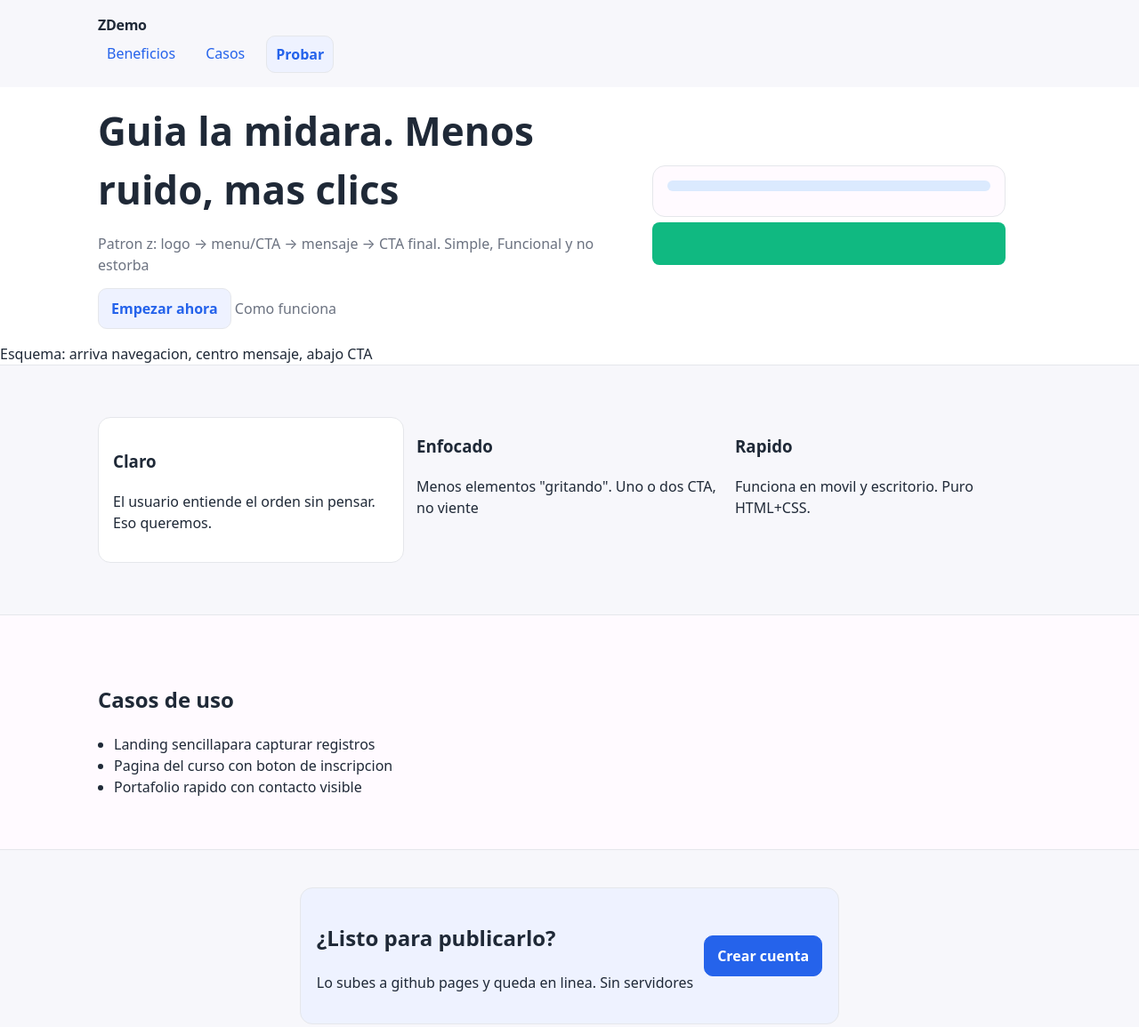
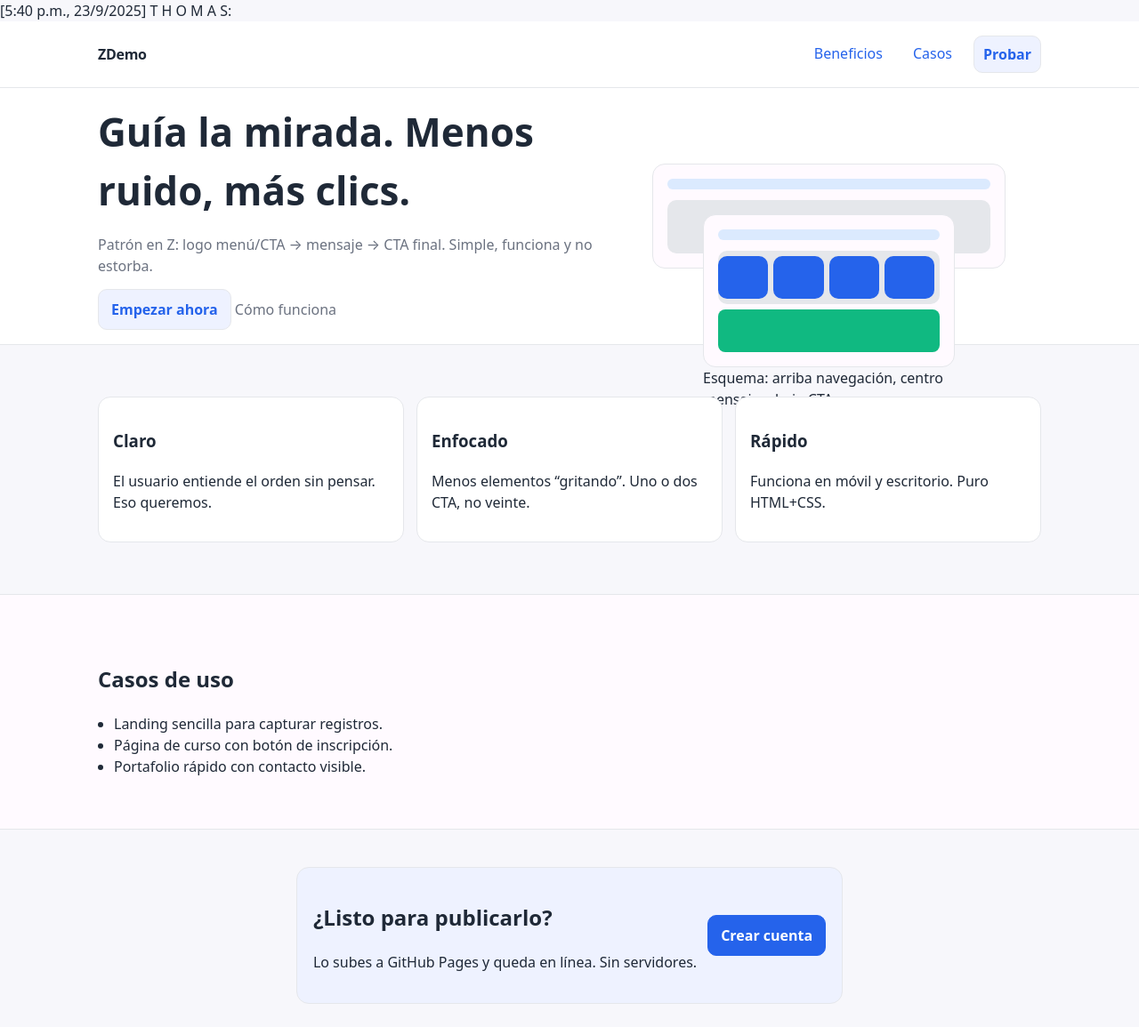
Before and after one commit to rystra/ZDemo, a plain HTML site: page index.html in a window 1280 px wide. Shown: the top 1155 px of the page at 89% size. Drawn offline with Linux system fonts and the light colour scheme.

Commit message:
Nuevos cambios en  index.html (ZDemo)

```diff
--- a/index.html
+++ b/index.html
@@ -1,79 +1,94 @@
-<!DOCTYPE html>
-<html lang="en">
+[5:40 p.m., 23/9/2025] T H O M A S: <!DOCTYPE html>
+<html lang="es">
 <head>
-    <meta charset="UTF-8">
-    <meta name="viewport" content="width=device-width, initial-scale=1.0">
-    <title>Modelo z </title>
-    <link rel="stylesheet" href="styles.css">
+<meta charset="utf-8" />
+<meta name="viewport" content="width=device-width, initial-scale=1" />
+<title>Modelo Z Ejemplo 2 (claro)</title>
+<link rel="stylesheet" href="styles.css" />
 </head>
 <body>
-    <head class="topbar">
+<!-- Z: tramo superior (izq der). Logo a la izquierda, CTA a la derecha -->
+<header class="topbar">
 <div class="wrap">
 <a class="logo" href="#">ZDemo</a>
 <nav class="nav">
 <a href="#beneficios">Beneficios</a>
 <a href="#casos">Casos</a>
-                <a class="btn" href="#acta">Probar</a>
+
+<a class="btn" href="#cta">Probar</a>
 </nav>
 </div>
-    </head>
+</header>
 <section class="hero">
 <div class="wrap grid">
 <div class="copy">
-                <h1>Guia la midara. Menos ruido, mas clics</h1>
-                <p class="lead">Patron z: logo → menu/CTA  → mensaje  → CTA final. Simple, Funcional y no estorba</p>
+
+<h1>Guía la mirada. Menos ruido, más clics.</h1>
+<p class="lead">Patrón en Z: logo menú/CTA → mensaje → CTA final. Simple, funciona y no estorba.</p>
 <div class="actions">
-                    <a class="btn" href="#acta">Empezar ahora</a>
-                    <a class="link" href="#beneficios">Como funciona</a>
+<a class="btn" href="#cta">Empezar ahora</a>
+<a class="link" href="#beneficios">Cómo funciona</a>
 </div>
 </div>
 <figure class="mock">
 <div class="card">
 <div class="bar"></div>
-                  <span></span><span></span><span></span>
+<div class="blocks">
 
+
+
+<figure class="mock">
+  <div class="card">
+    <div class="bar"></div>
+    <div class="blocks">
+      <span></span><span></span><span></span><span></span>
     </div>
     <div class="cta"></div>
   </div>
-                <figcaption class="hint">Esquema: arriva navegacion, centro mensaje, abajo CTA</figcaption>
+  <figcaption class="hint">Esquema: arriba navegación, centro mensaje, abajo CTA.</figcaption>
 </figure>
 </div>
 </section>
+
 <section id="beneficios" class="section">
   <div class="wrap cards">
     <article class="card2">
       <h3>Claro</h3>
       <p>El usuario entiende el orden sin pensar. Eso queremos.</p>
     </article>
-        <article>
+    <article class="card2">
       <h3>Enfocado</h3>
-            <p>Menos elementos "gritando". Uno o dos CTA, no viente</p>
+      <p>Menos elementos “gritando”. Uno o dos CTA, no veinte.</p>
     </article>
-        <article>
-            <h3>Rapido</h3>
-            <p>Funciona en movil y escritorio. Puro HTML+CSS.</p>
+    <article class="card2">
+      <h3>Rápido</h3>
+      <p>Funciona en móvil y escritorio. Puro HTML+CSS.</p>
     </article>
   </div>
 </section>
+
 <section id="casos" class="section alt">
-        <div class="wrap ">
+  <div class="wrap">
     <h2>Casos de uso</h2>
     <ul class="list">
-            <li>Landing sencillapara capturar registros</li>
-            <li>Pagina del curso con boton de inscripcion</li>
-            <li>Portafolio rapido con contacto visible</li>
+      <li>Landing sencilla para capturar registros.</li>
+      <li>Página de curso con botón de inscripción.</li>
+      <li>Portafolio rápido con contacto visible.</li>
     </ul>
   </div>
 </section>
+
+
 <section id="cta" class="section cta">
   <div class="wrap ctaBox">
     <div>
       <h2>¿Listo para publicarlo?</h2>
-                <p>Lo subes a github pages y queda en linea. Sin servidores</p>
+      <p>Lo subes a GitHub Pages y queda en línea. Sin servidores.</p>
     </div>
-            <a  class="btn btnSolid" href="#">Crear cuenta</a>
+    <a class="btn btnSolid" href="#">Crear cuenta</a>
   </div>
 </section>
+
 <footer class="foot">
   <div class="wrap small">
     <span>© 2025 ZDemo</span>
```
Lines whose indentation alone changed are shown as unchanged.
